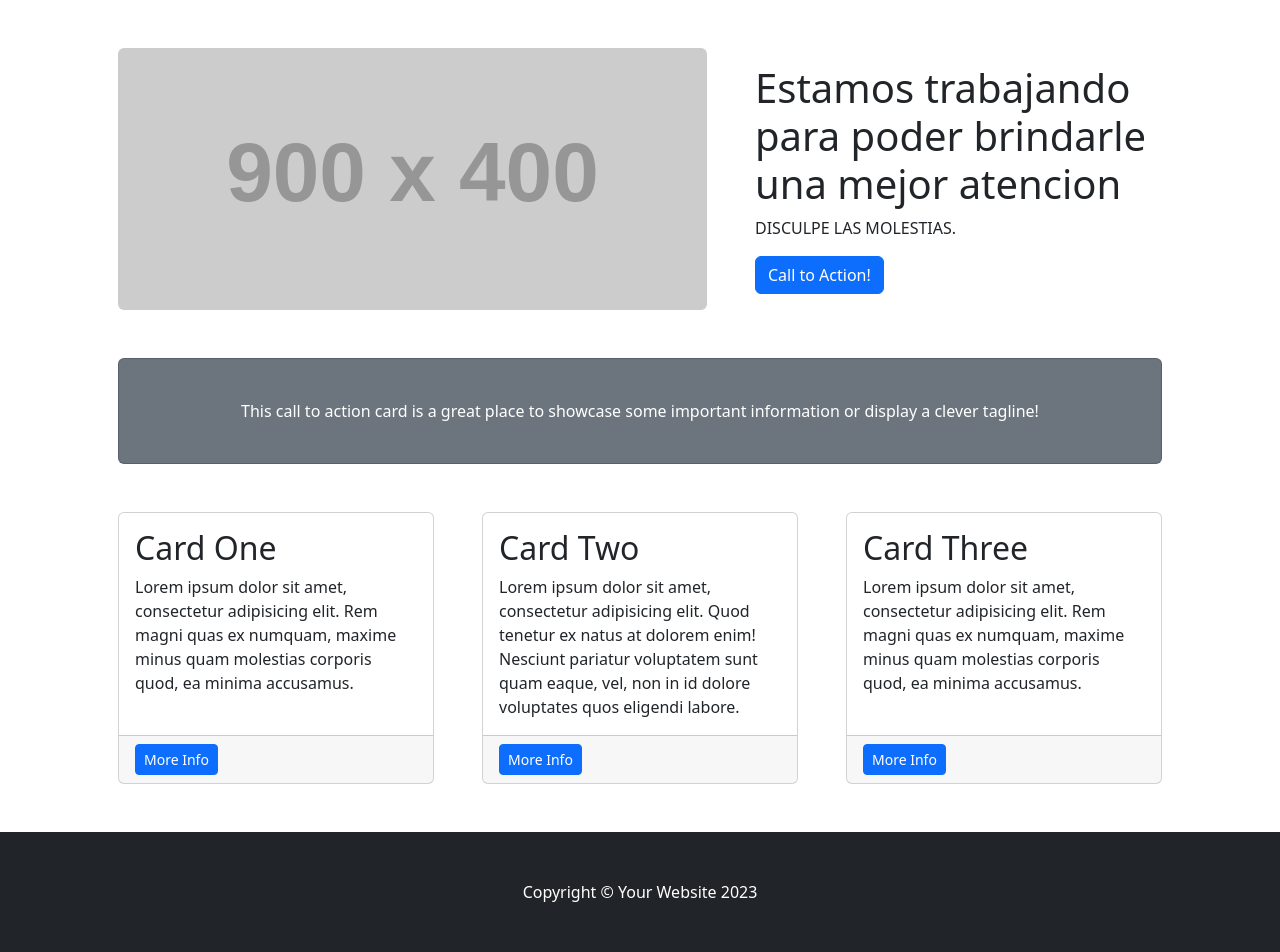
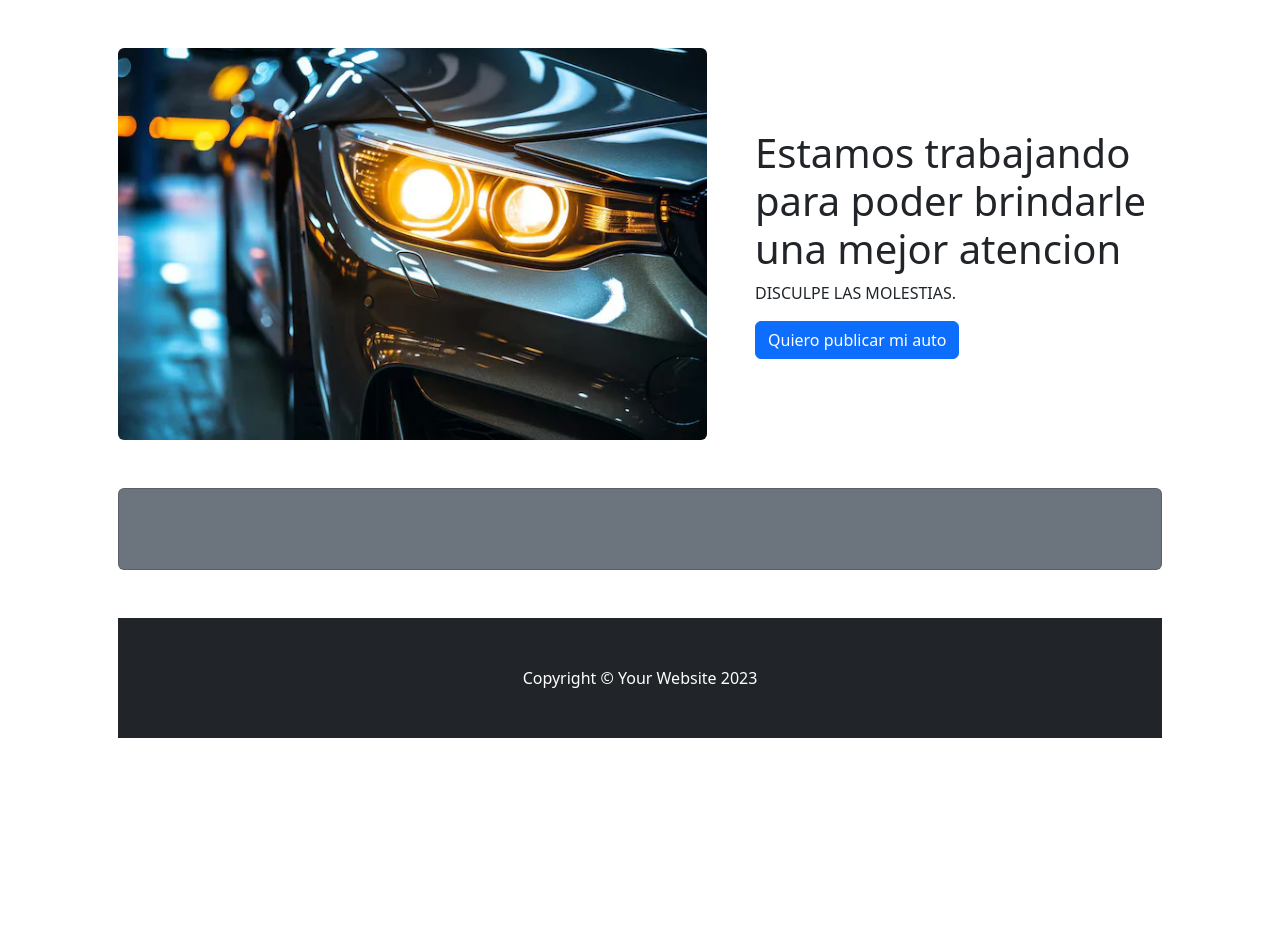
Before and after one commit to LuisDEsposito/consecionaria, a Django app: page / in a window 1280 px wide. Shown: the part 56-1008 px from the top of the page. After the commit the page ends 794 px from the top, so only its background shows below. Run offline with Django 5.2, Linux system fonts and the light colour scheme; grey boxes labelled with a size stand in for pictures from a placeholder-image service; some libraries are stand-ins or nearby versions.

Commit message:
resuelto formulario agregar y formulario buscar

```diff
--- a/core/templates/core/index.html
+++ b/core/templates/core/index.html
@@ -1,5 +1,5 @@
 {% extends 'core/base.html' %}
-
+{% load static %}
 {% block title %}
    Ventacar Proyecto Coderhouse | INICIO
 {% endblock title %}
@@ -11,53 +11,18 @@
         <!-- Heading Row-->
         <div class="row gx-4 gx-lg-5 align-items-center my-5">
             <div class="col-lg-7"><img class="img-fluid rounded mb-4 mb-lg-0"
-                    src="https://dummyimage.com/900x400/dee2e6/6c757d.jpg" alt="..." /></div>
+                    src="{% static 'core/img/auto.webp' %}" alt="..." /></div>
             <div class="col-lg-5">
                 <h1 class="font-weight-light">Estamos trabajando para poder brindarle una mejor atencion</h1>
                 <p>DISCULPE LAS MOLESTIAS.</p>
-                <a class="btn btn-primary" href="#!">Call to Action!</a>
+                <a class="btn btn-primary" href="{% url 'vehiculos:publicar_vehiculo' %}">Quiero publicar mi auto</a>
             </div>
         </div>
         <!-- Call to Action-->
         <div class="card text-white bg-secondary my-5 py-4 text-center">
             <div class="card-body">
-                <p class="text-white m-0">This call to action card is a great place to showcase some important
-                    information or display a clever tagline!</p>
+                <p class="text-white m-0"></p>
             </div>
         </div>
-        <!-- Content Row-->
-        <div class="row gx-4 gx-lg-5">
-            <div class="col-md-4 mb-5">
-                <div class="card h-100">
-                    <div class="card-body">
-                        <h2 class="card-title">Card One</h2>
-                        <p class="card-text">Lorem ipsum dolor sit amet, consectetur adipisicing elit. Rem magni quas ex
-                            numquam, maxime minus quam molestias corporis quod, ea minima accusamus.</p>
-                    </div>
-                    <div class="card-footer"><a class="btn btn-primary btn-sm" href="#!">More Info</a></div>
-                </div>
-            </div>
-            <div class="col-md-4 mb-5">
-                <div class="card h-100">
-                    <div class="card-body">
-                        <h2 class="card-title">Card Two</h2>
-                        <p class="card-text">Lorem ipsum dolor sit amet, consectetur adipisicing elit. Quod tenetur ex
-                            natus at dolorem enim! Nesciunt pariatur voluptatem sunt quam eaque, vel, non in id dolore
-                            voluptates quos eligendi labore.</p>
-                    </div>
-                    <div class="card-footer"><a class="btn btn-primary btn-sm" href="#!">More Info</a></div>
-                </div>
-            </div>
-            <div class="col-md-4 mb-5">
-                <div class="card h-100">
-                    <div class="card-body">
-                        <h2 class="card-title">Card Three</h2>
-                        <p class="card-text">Lorem ipsum dolor sit amet, consectetur adipisicing elit. Rem magni quas ex
-                            numquam, maxime minus quam molestias corporis quod, ea minima accusamus.</p>
-                    </div>
-                    <div class="card-footer"><a class="btn btn-primary btn-sm" href="#!">More Info</a></div>
-                </div>
-            </div>
-        </div>
-    </div>
+
 {% endblock content %}
--- a/vehiculos/models.py
+++ b/vehiculos/models.py
@@ -30,9 +30,9 @@ class Modelos(models.Model):
         verbose_name_plural = "Modelos"
 
 class Ver_vehiculos(models.Model):
-    tipo = models.ManyToManyField(Tipo)
-    modelos = models.ManyToManyField(Modelos)
-    marcas = models.ManyToManyField(Marcas)
+    tipo = models.CharField(max_length=30)
+    modelos = models.CharField(max_length=30)
+    marcas = models.CharField(max_length=30)
 
     class Meta:
         verbose_name = "Ver Vehículo"
--- a/vehiculos/urls.py
+++ b/vehiculos/urls.py
@@ -1,9 +1,10 @@
 from django.urls import path
-from . import views
+from vehiculos.views import index, buscar_vehiculo, publicar_vehiculo
 
 app_name = "vehiculos"
 
 urlpatterns = [
-    path("", views.index, name="index"),
-    path('buscar_vehiculo/', views.buscar_vehiculo, name='buscar_vehiculo'),
+    path("", index, name="index"),
+    path('vehiculo/buscar', buscar_vehiculo, name='buscar_vehiculo'),
+    path('vehiculos/agregar', publicar_vehiculo, name='publicar_vehiculo'),
     ]
```
Also changed, not shown: vehiculos/forms.py (added, +8 -0 lines), vehiculos/templates/vehiculos/buscar_vehiculo.html (deleted, +0 -15 lines), vehiculos/templates/vehiculos/lista_vehiculos.html (+10 -3 lines), vehiculos/templates/vehiculos/lista_vehiculos_agregar.html (added, +15 -0 lines), vehiculos/views.py (+29 -10 lines), core/static/core/img/auto.webp (added), db.sqlite3, vehiculos/migrations/0002_alter_ver_vehiculos_marcas_and_more.py (added).
